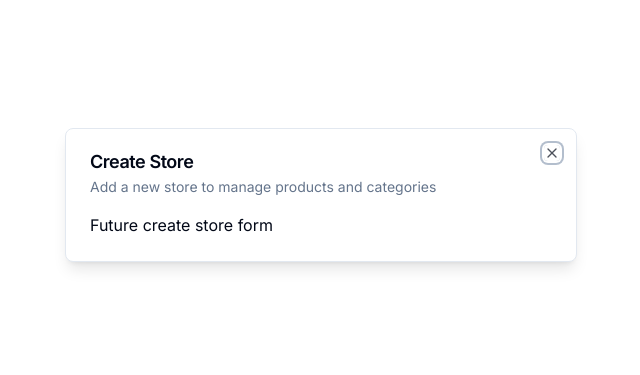
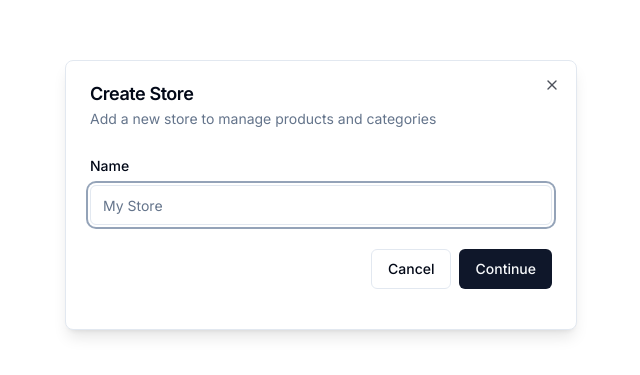
Before and after one commit to phhien203/next-ecommerce-admin, a Next.js app: page / in a window 1280 px wide. Shown: the part 205-580 px from the top of the page, without its empty margins (319-959 px from the left). Built offline with nearby package versions, Linux system fonts and the light colour scheme.

Commit message:
add form components

```diff
--- a/components/modals/store-modal.tsx
+++ b/components/modals/store-modal.tsx
@@ -1,10 +1,40 @@
 'use client'
 
+import { zodResolver } from '@hookform/resolvers/zod'
+import { useForm } from 'react-hook-form'
+import * as z from 'zod'
+
+import { Button } from '@/components/ui/button'
+import {
+  Form,
+  FormControl,
+  FormField,
+  FormItem,
+  FormLabel,
+  FormMessage,
+} from '@/components/ui/form'
+import { Input } from '@/components/ui/input'
 import { Modal } from '@/components/ui/modal'
 import { useStoreModal } from '@/hooks/use-store-modal'
 
+const formSchema = z.object({
+  name: z.string().min(1),
+})
+
 export const StoreModal = () => {
   const storeModal = useStoreModal()
+
+  const form = useForm<z.infer<typeof formSchema>>({
+    resolver: zodResolver(formSchema),
+    defaultValues: {
+      name: '',
+    },
+  })
+
+  const onSubmit = async (values: z.infer<typeof formSchema>) => {
+    // TODO: create store
+    console.log({ values })
+  }
 
   return (
     <Modal
@@ -13,7 +43,38 @@ export const StoreModal = () => {
       isOpen={storeModal.isOpen}
       onClose={storeModal.onClose}
     >
-      Future create store form
+      <div>
+        <div className="space-y-4 py-2 pb-4">
+          <Form {...form}>
+            <form onSubmit={form.handleSubmit(onSubmit)}>
+              <FormField
+                name="name"
+                control={form.control}
+                render={({ field }) => (
+                  <FormItem>
+                    <FormLabel>Name</FormLabel>
+                    <FormControl>
+                      <Input
+                        placeholder="My Store"
+                        autoComplete="off"
+                        {...field}
+                      />
+                    </FormControl>
+                    <FormMessage />
+                  </FormItem>
+                )}
+              />
+
+              <div className="pt-6 space-x-2 flex items-center justify-end">
+                <Button variant="outline" onClick={storeModal.onClose}>
+                  Cancel
+                </Button>
+                <Button type="submit">Continue</Button>
+              </div>
+            </form>
+          </Form>
+        </div>
+      </div>
     </Modal>
   )
 }
--- /dev/null
+++ b/components/ui/form.tsx
@@ -0,0 +1,176 @@
+import * as React from "react"
+import * as LabelPrimitive from "@radix-ui/react-label"
+import { Slot } from "@radix-ui/react-slot"
+import {
+  Controller,
+  ControllerProps,
+  FieldPath,
+  FieldValues,
+  FormProvider,
+  useFormContext,
+} from "react-hook-form"
+
+import { cn } from "@/lib/utils"
+import { Label } from "@/components/ui/label"
+
+const Form = FormProvider
+
+type FormFieldContextValue<
+  TFieldValues extends FieldValues = FieldValues,
+  TName extends FieldPath<TFieldValues> = FieldPath<TFieldValues>
+> = {
+  name: TName
+}
+
+const FormFieldContext = React.createContext<FormFieldContextValue>(
+  {} as FormFieldContextValue
+)
+
+const FormField = <
+  TFieldValues extends FieldValues = FieldValues,
+  TName extends FieldPath<TFieldValues> = FieldPath<TFieldValues>
+>({
+  ...props
+}: ControllerProps<TFieldValues, TName>) => {
+  return (
+    <FormFieldContext.Provider value={{ name: props.name }}>
+      <Controller {...props} />
+    </FormFieldContext.Provider>
+  )
+}
+
+const useFormField = () => {
+  const fieldContext = React.useContext(FormFieldContext)
+  const itemContext = React.useContext(FormItemContext)
+  const { getFieldState, formState } = useFormContext()
+
+  const fieldState = getFieldState(fieldContext.name, formState)
+
+  if (!fieldContext) {
+    throw new Error("useFormField should be used within <FormField>")
+  }
+
+  const { id } = itemContext
+
+  return {
+    id,
+    name: fieldContext.name,
+    formItemId: `${id}-form-item`,
+    formDescriptionId: `${id}-form-item-description`,
+    formMessageId: `${id}-form-item-message`,
+    ...fieldState,
+  }
+}
+
+type FormItemContextValue = {
+  id: string
+}
+
+const FormItemContext = React.createContext<FormItemContextValue>(
+  {} as FormItemContextValue
+)
+
+const FormItem = React.forwardRef<
+  HTMLDivElement,
+  React.HTMLAttributes<HTMLDivElement>
+>(({ className, ...props }, ref) => {
+  const id = React.useId()
+
+  return (
+    <FormItemContext.Provider value={{ id }}>
+      <div ref={ref} className={cn("space-y-2", className)} {...props} />
+    </FormItemContext.Provider>
+  )
+})
+FormItem.displayName = "FormItem"
+
+const FormLabel = React.forwardRef<
+  React.ElementRef<typeof LabelPrimitive.Root>,
+  React.ComponentPropsWithoutRef<typeof LabelPrimitive.Root>
+>(({ className, ...props }, ref) => {
+  const { error, formItemId } = useFormField()
+
+  return (
+    <Label
+      ref={ref}
+      className={cn(error && "text-destructive", className)}
+      htmlFor={formItemId}
+      {...props}
+    />
+  )
+})
+FormLabel.displayName = "FormLabel"
+
+const FormControl = React.forwardRef<
+  React.ElementRef<typeof Slot>,
+  React.ComponentPropsWithoutRef<typeof Slot>
+>(({ ...props }, ref) => {
+  const { error, formItemId, formDescriptionId, formMessageId } = useFormField()
+
+  return (
+    <Slot
+      ref={ref}
+      id={formItemId}
+      aria-describedby={
+        !error
+          ? `${formDescriptionId}`
+          : `${formDescriptionId} ${formMessageId}`
+      }
+      aria-invalid={!!error}
+      {...props}
+    />
+  )
+})
+FormControl.displayName = "FormControl"
+
+const FormDescription = React.forwardRef<
+  HTMLParagraphElement,
+  React.HTMLAttributes<HTMLParagraphElement>
+>(({ className, ...props }, ref) => {
+  const { formDescriptionId } = useFormField()
+
+  return (
+    <p
+      ref={ref}
+      id={formDescriptionId}
+      className={cn("text-sm text-muted-foreground", className)}
+      {...props}
+    />
+  )
+})
+FormDescription.displayName = "FormDescription"
+
+const FormMessage = React.forwardRef<
+  HTMLParagraphElement,
+  React.HTMLAttributes<HTMLParagraphElement>
+>(({ className, children, ...props }, ref) => {
+  const { error, formMessageId } = useFormField()
+  const body = error ? String(error?.message) : children
+
+  if (!body) {
+    return null
+  }
+
+  return (
+    <p
+      ref={ref}
+      id={formMessageId}
+      className={cn("text-sm font-medium text-destructive", className)}
+      {...props}
+    >
+      {body}
+    </p>
+  )
+})
+FormMessage.displayName = "FormMessage"
+
+export {
+  useFormField,
+  Form,
+  FormItem,
+  FormLabel,
+  FormControl,
+  FormDescription,
+  FormMessage,
+  FormField,
+}
--- /dev/null
+++ b/components/ui/input.tsx
@@ -0,0 +1,25 @@
+import * as React from "react"
+
+import { cn } from "@/lib/utils"
+
+export interface InputProps
+  extends React.InputHTMLAttributes<HTMLInputElement> {}
+
+const Input = React.forwardRef<HTMLInputElement, InputProps>(
+  ({ className, type, ...props }, ref) => {
+    return (
+      <input
+        type={type}
+        className={cn(
+          "flex h-10 w-full rounded-md border border-input bg-background px-3 py-2 text-sm ring-offset-background file:border-0 file:bg-transparent file:text-sm file:font-medium placeholder:text-muted-foreground focus-visible:outline-none focus-visible:ring-2 focus-visible:ring-ring focus-visible:ring-offset-2 disabled:cursor-not-allowed disabled:opacity-50",
+          className
+        )}
+        ref={ref}
+        {...props}
+      />
+    )
+  }
+)
+Input.displayName = "Input"
+
+export { Input }
--- /dev/null
+++ b/components/ui/label.tsx
@@ -0,0 +1,26 @@
+"use client"
+
+import * as React from "react"
+import * as LabelPrimitive from "@radix-ui/react-label"
+import { cva, type VariantProps } from "class-variance-authority"
+
+import { cn } from "@/lib/utils"
+
+const labelVariants = cva(
+  "text-sm font-medium leading-none peer-disabled:cursor-not-allowed peer-disabled:opacity-70"
+)
+
+const Label = React.forwardRef<
+  React.ElementRef<typeof LabelPrimitive.Root>,
+  React.ComponentPropsWithoutRef<typeof LabelPrimitive.Root> &
+    VariantProps<typeof labelVariants>
+>(({ className, ...props }, ref) => (
+  <LabelPrimitive.Root
+    ref={ref}
+    className={cn(labelVariants(), className)}
+    {...props}
+  />
+))
+Label.displayName = LabelPrimitive.Root.displayName
+
+export { Label }
--- a/package.json
+++ b/package.json
@@ -10,7 +10,9 @@
   },
   "dependencies": {
     "@clerk/nextjs": "^4.22.1",
+    "@hookform/resolvers": "^3.1.1",
     "@radix-ui/react-dialog": "^1.0.4",
+    "@radix-ui/react-label": "^2.0.2",
     "@radix-ui/react-slot": "^1.0.2",
     "@types/node": "20.4.2",
     "@types/react": "18.2.15",
@@ -25,10 +27,12 @@
     "postcss": "8.4.26",
     "react": "18.2.0",
     "react-dom": "18.2.0",
+    "react-hook-form": "^7.45.2",
     "tailwind-merge": "^1.14.0",
     "tailwindcss": "3.3.3",
     "tailwindcss-animate": "^1.0.6",
     "typescript": "5.1.6",
+    "zod": "^3.21.4",
     "zustand": "^4.3.9"
   }
 }
```
Also changed, not shown: 1 other file (tests, documents, lock files or other folders).
